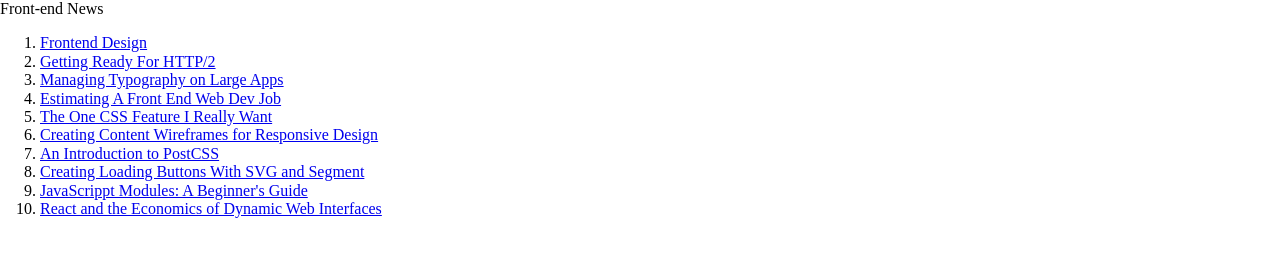
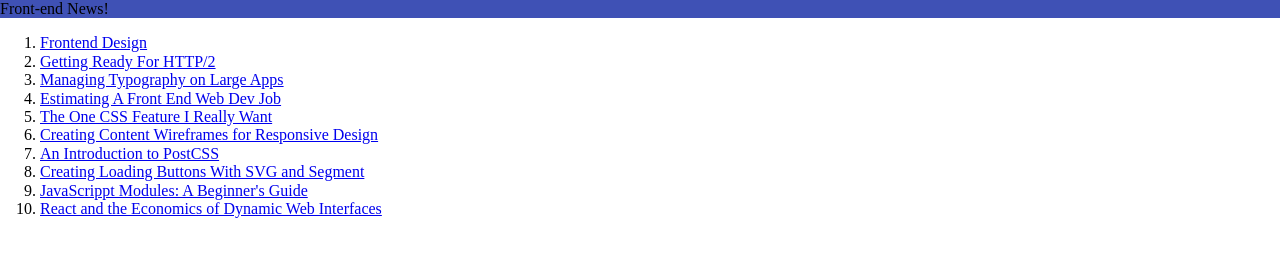
Before and after one commit to LloygGarmadon/FENSC-Codeschool-Test, a plain HTML site: page index.html in a window 1280 px wide. Drawn offline with Linux system fonts and the light colour scheme.

Commit message:
Finally Changed the Problem of Indigo Headers
Changed the hexidecimal number so that the header has a Indigo background.

```diff
--- a/index.html
+++ b/index.html
@@ -8,7 +8,7 @@
   </head>
   <body>
     <header class="hero">
-      <p>Front-end News</p>
+      <p>Front-end News!</p>
     </header>
     <main>
       <ol>
--- a/main.css
+++ b/main.css
@@ -1,7 +1,7 @@
 /*
  Front-end News! Stylesheet
 
- Indigo        : #3f5lb5
+ Indigo        : #3f51b5
  Indigo (dark) : #303f9f
  Light blue    : #c5cae9
  White         : #fff
@@ -36,6 +36,10 @@ a {
 
 }
 
+/*-----------------------------------------------
+*   Hero
+-----------------------------------------------*/
+
 .hero {
-  background-color: #3f5lb5;
+  background-color: #3f51b5;
 }
```
